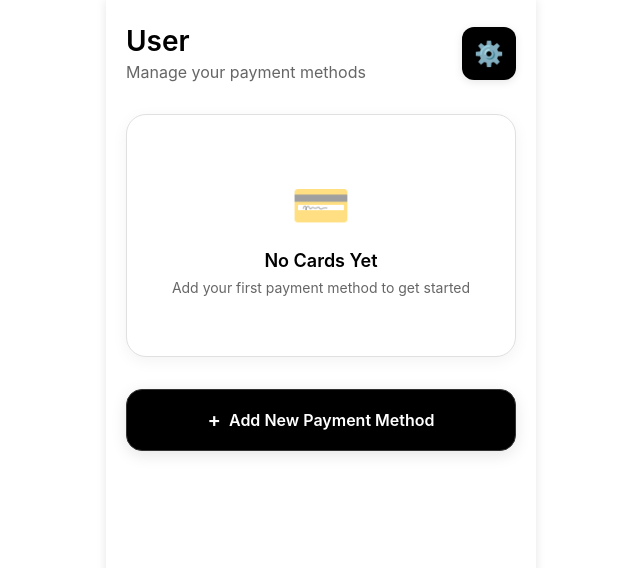
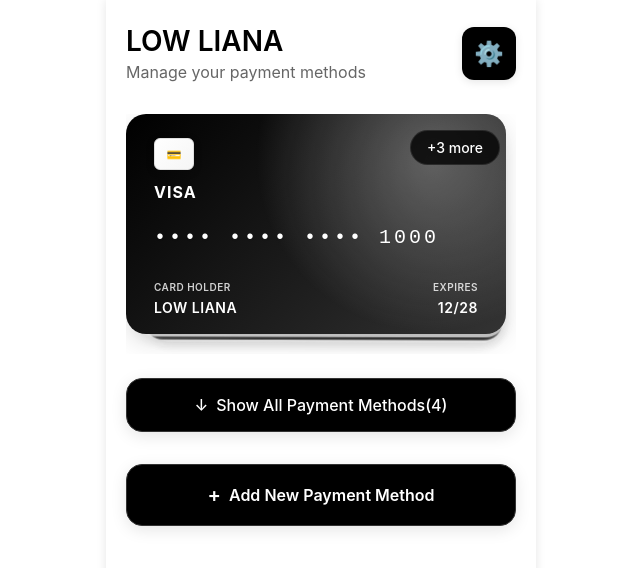
Before and after one commit to xx-3-xx/FacePayMobileApp, a Next.js app in the folder face-pay-mvp/: page /main in a window 1280 px wide. Shown: the top 568 px of the page, without its empty margins (319-959 px from the left). Built offline with nearby package versions, Linux system fonts and the light colour scheme.

Commit message:
added TNG

```diff
--- a/face-pay-mvp/src/app/main/page.tsx
+++ b/face-pay-mvp/src/app/main/page.tsx
@@ -10,15 +10,27 @@ interface PaymentMethod {
 }
 
 export default function Main() {
-  const [userName, setUserName] = useState('')
+  const [userName, setUserName] = useState('LOW LIANA')
   const [paymentMethods, setPaymentMethods] = useState<PaymentMethod[]>([])
   const [cardsExpanded, setCardsExpanded] = useState(false)
   const router = useRouter()
 
   useEffect(() => {
-    const name = localStorage.getItem('userName') || 'User'
-    setUserName(name)
-    const methods = JSON.parse(localStorage.getItem('paymentMethods') || '[]')
+    // const name = localStorage.getItem('userName') || 'User'
+    // setUserName(name)
+    setUserName('LOW LIANA') // Hardcoded for demo purposes
+
+    // const methods = JSON.parse(localStorage.getItem('paymentMethods') || '[]')
+    // Mock payment methods
+    const methods = [
+      { id: 1752680977859, type: 'visa', isDefault: true },
+      { id: 1752681619070, type: 'bank', isDefault: false },
+      { id: 1752681627188, type: 'mastercard', isDefault: false },
+      { id: 1752681627180, type: 'touchngo', isDefault: false },
+
+    ];
+
+    console.log('Loaded payment methods:', methods)
     setPaymentMethods(methods)
   }, [])
 
```
Also changed, not shown: face-pay-mvp/src/app/page.tsx (+10 -9 lines).
